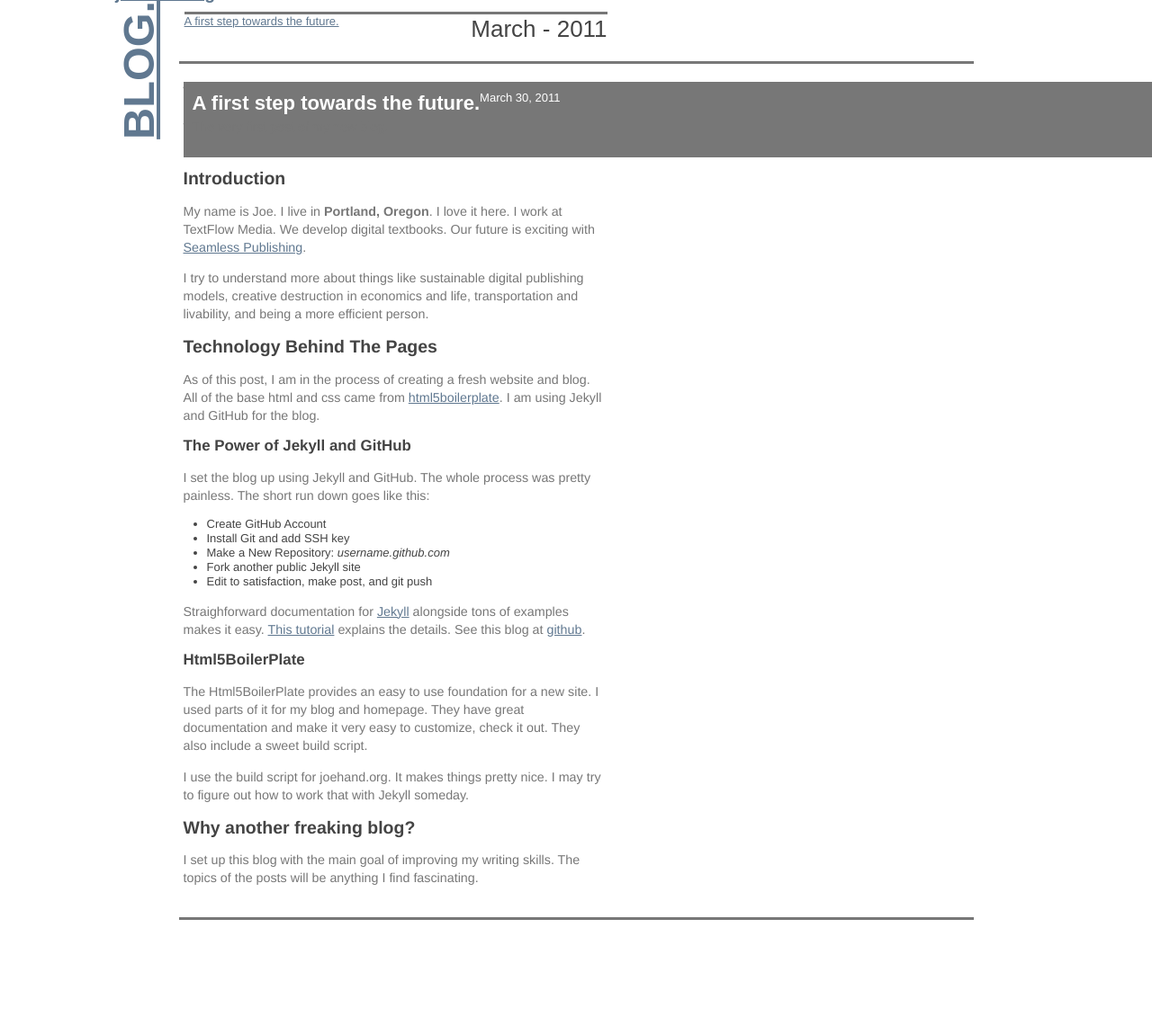
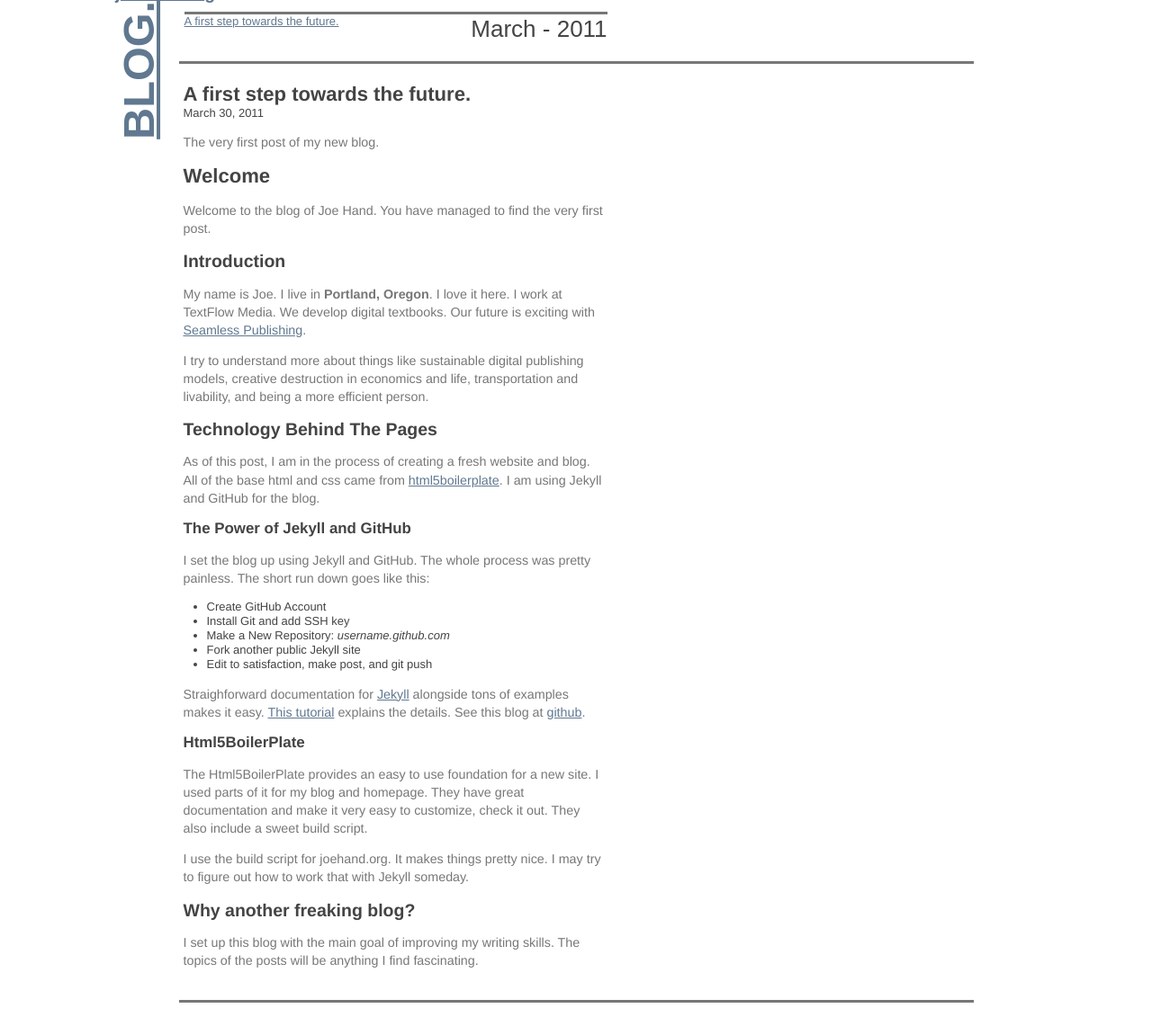
Before and after one commit to joehand/smilingjoe, a Jekyll site: the page built from _posts/2011-03-30-first-post.markdown, in a window 1280 px wide and 1141 px high. Shown: the whole window at 90% size. Built offline with Jekyll 4.4.1, drawn with Linux system fonts in a browser that asks for light colours; nearby versions of some CDN libraries; some web fonts are replaced; Markdown is read by kramdown in place of the engine named in the settings.

Commit message:
fix broken blog?

```diff
--- a/_layouts/main.html
+++ b/_layouts/main.html
@@ -19,12 +19,12 @@
   <meta name="viewport" content="width=device-width, initial-scale=1.0">
 
   <!-- CSS: implied media="all" -->
-  <link rel="stylesheet" href="{{ site.base_url }}/css/style.css?v=1">
+  <link rel="stylesheet" href="/css/style.css?v=1">
 
   <link href='http://fonts.googleapis.com/css?family=Buda:light' rel='stylesheet' type='text/css'>
 
   <!-- All JavaScript at the bottom, except for Modernizr which enables HTML5 elements & feature detects -->
-  <script src="{{ site.base_url }}/js/libs/modernizr-1.7.min.js"></script>
+  <script src="/js/libs/modernizr-1.7.min.js"></script>
 
 </head>
 
@@ -52,12 +52,12 @@
 
   <!-- Grab Google CDN's jQuery, with a protocol relative URL; fall back to local if necessary -->
   <script src="//ajax.googleapis.com/ajax/libs/jquery/1.5.1/jquery.js"></script>
-  <script>window.jQuery || document.write("<script src='{{ site.base_url }}/js/libs/jquery-1.5.1.min.js'>\x3C/script>")</script>
+  <script>window.jQuery || document.write("<script src='/js/libs/jquery-1.5.1.min.js'>\x3C/script>")</script>
 
 
   <!-- scripts concatenated and minified via ant build script-->
-  <script src="{{ site.base_url }}/js/plugins.js"></script>
-  <script src="{{ site.base_url }}/js/script.js"></script>
+  <script src="/js/plugins.js"></script>
+  <script src="/js/script.js"></script>
   <!-- end scripts-->
 
 
--- a/_layouts/post.html
+++ b/_layouts/post.html
@@ -7,12 +7,11 @@
     {% include post_nav.html %}
 
   <article>
-  <header>
 	<h1>{{ page.title }}</h1>
     <div class="authoring">
 	  {{ page.date | date: "%B %e, %Y" }}
 	  <p>{{ page.description }}</p>
-	</div></header>
+	</div>
 
     {{ content }}
 
--- a/css/style.css
+++ b/css/style.css
@@ -285,17 +285,6 @@
 	margin:2em .5em;
 }
 
-article header {
-	position:fixed;
-	background-color:#777;
-	color:#fff;
-	width:100%;
-	padding:10px;
-}
-
-article header h1 {
-float:left;
-}
 
 
 
```
